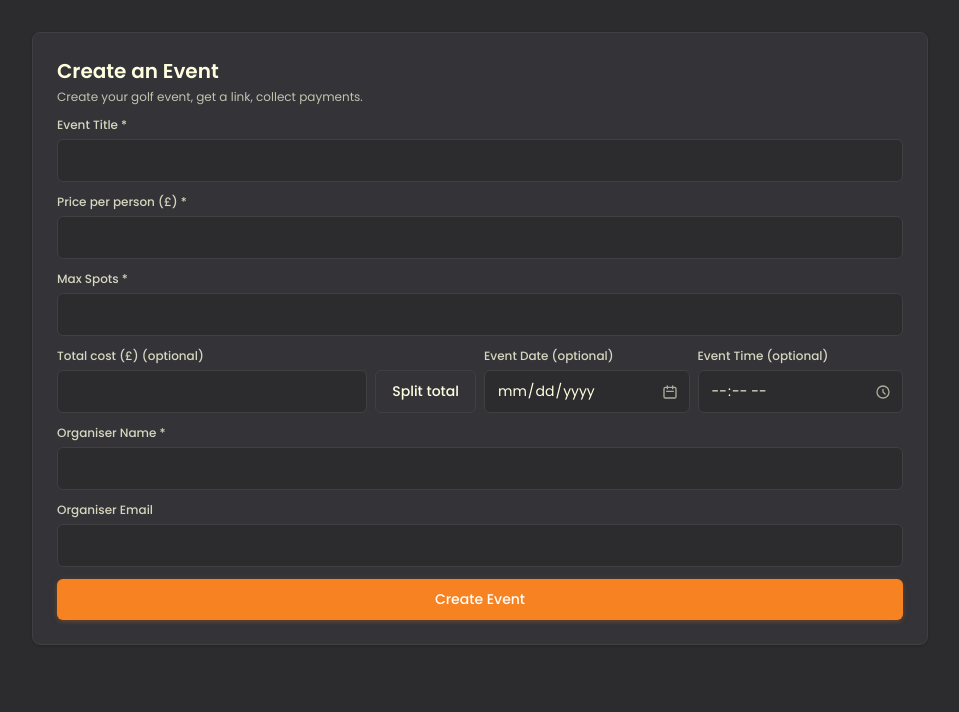
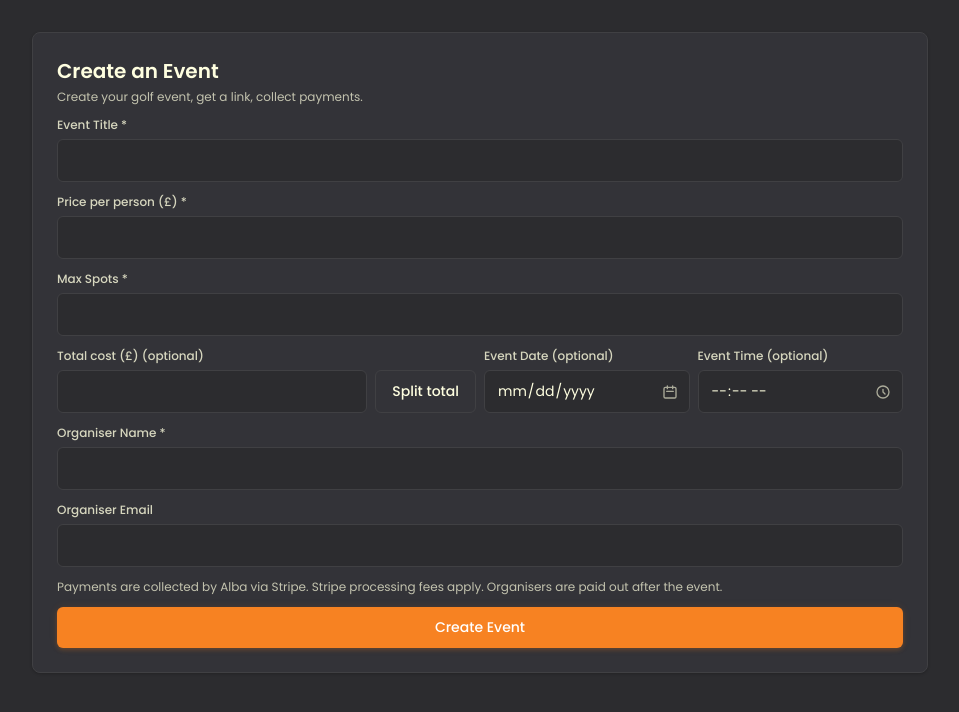
Before and after one commit to CamMacB17/alba-collect-host, a Next.js app: page /create in a window 1280 px wide. Shown: the top 712 px of the page, without its empty margins (160-1119 px from the left). Built offline with nearby package versions, Linux system fonts and the light colour scheme.

Commit message:
Clarify organiser payout and Stripe fees on create event

```diff
--- a/src/app/create/page.tsx
+++ b/src/app/create/page.tsx
@@ -415,6 +415,11 @@ export default function CreatePage() {
               />
             </div>
 
+            {/* Payment info note */}
+            <div className="text-xs opacity-70 space-y-1">
+              <p>Payments are collected by Alba via Stripe. Stripe processing fees apply. Organisers are paid out after the event.</p>
+            </div>
+
             {/* Create Event button */}
             <div>
               <button
```
